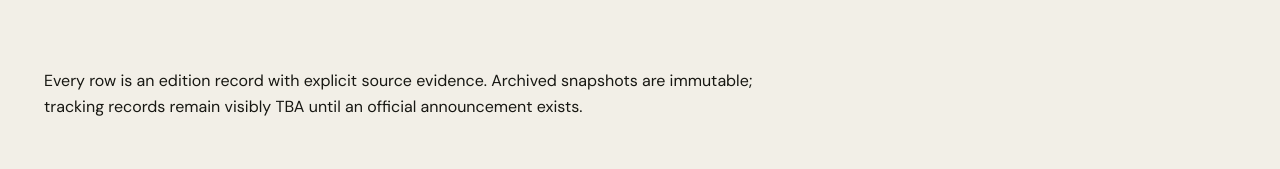
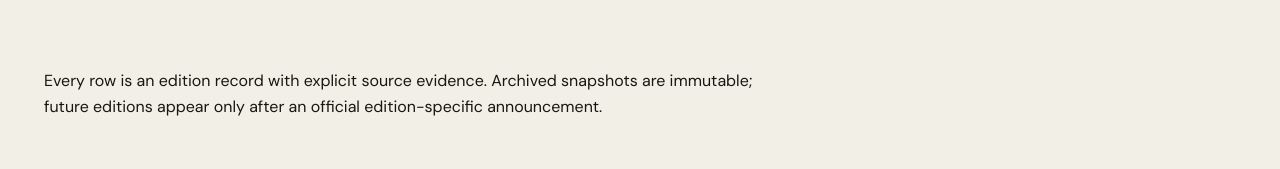
Before and after one commit to KirDE/festival-radar, a Next.js app: page /archive in a window 1280 px wide. Shown: the part 396-565 px from the top of the page. Built offline with nearby package versions, Linux system fonts and the light colour scheme; no server answers.

Commit message:
Require edition-specific evidence for future records

```diff
--- a/app/archive/page.tsx
+++ b/app/archive/page.tsx
@@ -8,4 +8,4 @@ function EditionRow({ item }: { item: (typeof archivedEditions)[number] | (typeo
   return <article className="directoryRow"><div><strong>{item.name} {item.editionYear}</strong><span>{item.startDate ? `${item.startDate} — ${item.endDate ?? item.startDate}` : "Dates TBA"} · {artists ? `${artists} archived artists (partial snapshot)` : "Lineup TBA"}</span></div><Link className="textLink" href={`/festivals/${item.slug}/${item.editionYear}/`}>Open edition →</Link></article>;
 }
 
-export default function ArchivePage() { return <div className="directoryPage"><p className="eyebrow">FESTIVAL EDITIONS</p><h1>Archived and future records</h1><p>Every row is an edition record with explicit source evidence. Archived snapshots are immutable; tracking records remain visibly TBA until an official announcement exists.</p><section><h2>Archived editions</h2>{archivedEditions.map((item) => <EditionRow item={item} key={`${item.slug}-${item.editionYear}`} />)}</section><section><h2>Future tracking</h2>{trackedFutureEditions.map((item) => <EditionRow item={item} key={`${item.slug}-${item.editionYear}`} />)}</section><Link className="textLink" href="/editions/2027/">Browse the current 2027 season →</Link></div>; }
+export default function ArchivePage() { return <div className="directoryPage"><p className="eyebrow">FESTIVAL EDITIONS</p><h1>Archived and future records</h1><p>Every row is an edition record with explicit source evidence. Archived snapshots are immutable; future editions appear only after an official edition-specific announcement.</p><section><h2>Archived editions</h2>{archivedEditions.map((item) => <EditionRow item={item} key={`${item.slug}-${item.editionYear}`} />)}</section><section><h2>Future tracking</h2>{trackedFutureEditions.length ? trackedFutureEditions.map((item) => <EditionRow item={item} key={`${item.slug}-${item.editionYear}`} />) : <p>No officially announced future editions are being tracked yet.</p>}</section><Link className="textLink" href="/editions/2027/">Browse the current 2027 season →</Link></div>; }
--- a/data/editions.ts
+++ b/data/editions.ts
@@ -45,27 +45,17 @@ const wacken2026: FestivalEdition = Object.freeze({
   ]),
 });
 
-const wacken2028: FestivalEdition = Object.freeze({
-  slug: "wacken-open-air",
-  name: "Wacken Open Air",
-  country: "Germany",
-  countryCode: "DE",
-  city: "Wacken",
-  dateLabel: "Dates TBA",
-  headliners: Object.freeze([]),
-  lineup: Object.freeze([]),
-  officialUrl: "https://www.wacken.com/en/",
-  status: "tba",
-  ticketStatus: "unknown",
-  updatedAt: "2026-08-30T00:00:00Z",
-  genres: ["metal"],
-  editionYear: 2028,
-  recordState: "tracking",
-  completeness: "tba",
-  provenance: Object.freeze([
-    Object.freeze({ field: "edition", url: "https://www.wacken.com/en/", checkedAt: "2026-08-30T00:00:00Z", note: "Official site checked; no 2028 dates or artists have been published, so this record exposes tracking state only." }),
-  ]),
-});
+const ABSENCE_ONLY_EVIDENCE = /\b(?:no|not|nothing|tba|unannounced|unconfirmed)\b/i;
+
+export function hasEditionSpecificOfficialEvidence(item: FestivalEdition) {
+  const year = String(item.editionYear);
+  return item.provenance.some((source) =>
+    source.field === "edition"
+    && source.url.startsWith("https://")
+    && (source.url.includes(year) || source.note.includes(year))
+    && !ABSENCE_ONLY_EVIDENCE.test(source.note),
+  );
+}
 
 const currentEditions: FestivalEdition[] = festivals.map((item) => ({
   ...item,
@@ -76,7 +66,10 @@ const currentEditions: FestivalEdition[] = festivals.map((item) => ({
 }));
 
 export const archivedEditions = Object.freeze([wacken2026]);
-export const trackedFutureEditions = Object.freeze([wacken2028]);
+// Future editions belong here only after an official, edition-specific artifact
+// explicitly establishes the year. A generic homepage or an absence-of-news
+// check is a research watchlist signal, not evidence for a FestivalEdition.
+export const trackedFutureEditions: readonly FestivalEdition[] = Object.freeze([]);
 export const festivalEditions: readonly FestivalEdition[] = Object.freeze([
   ...archivedEditions,
   ...currentEditions,
```
Also changed, not shown: 1 other file (tests, documents, lock files or other folders).
